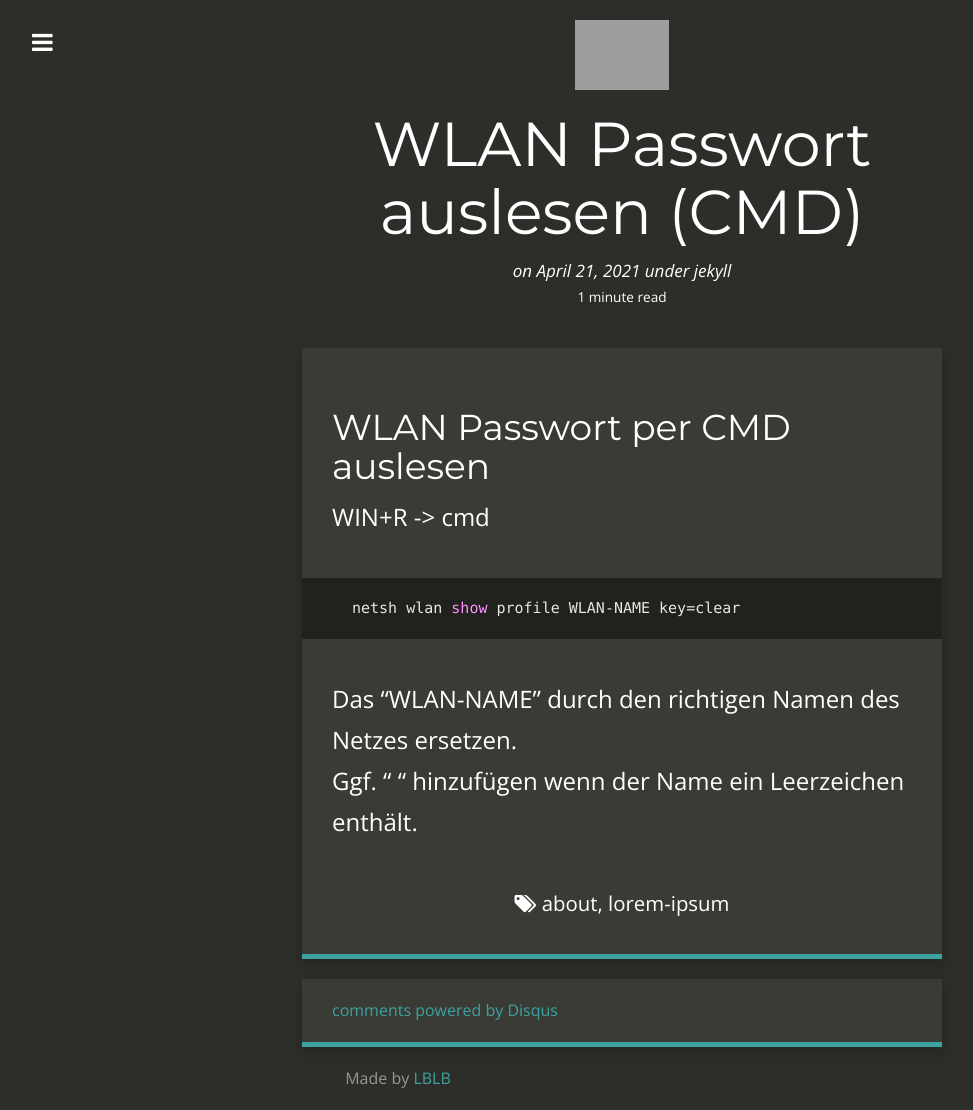
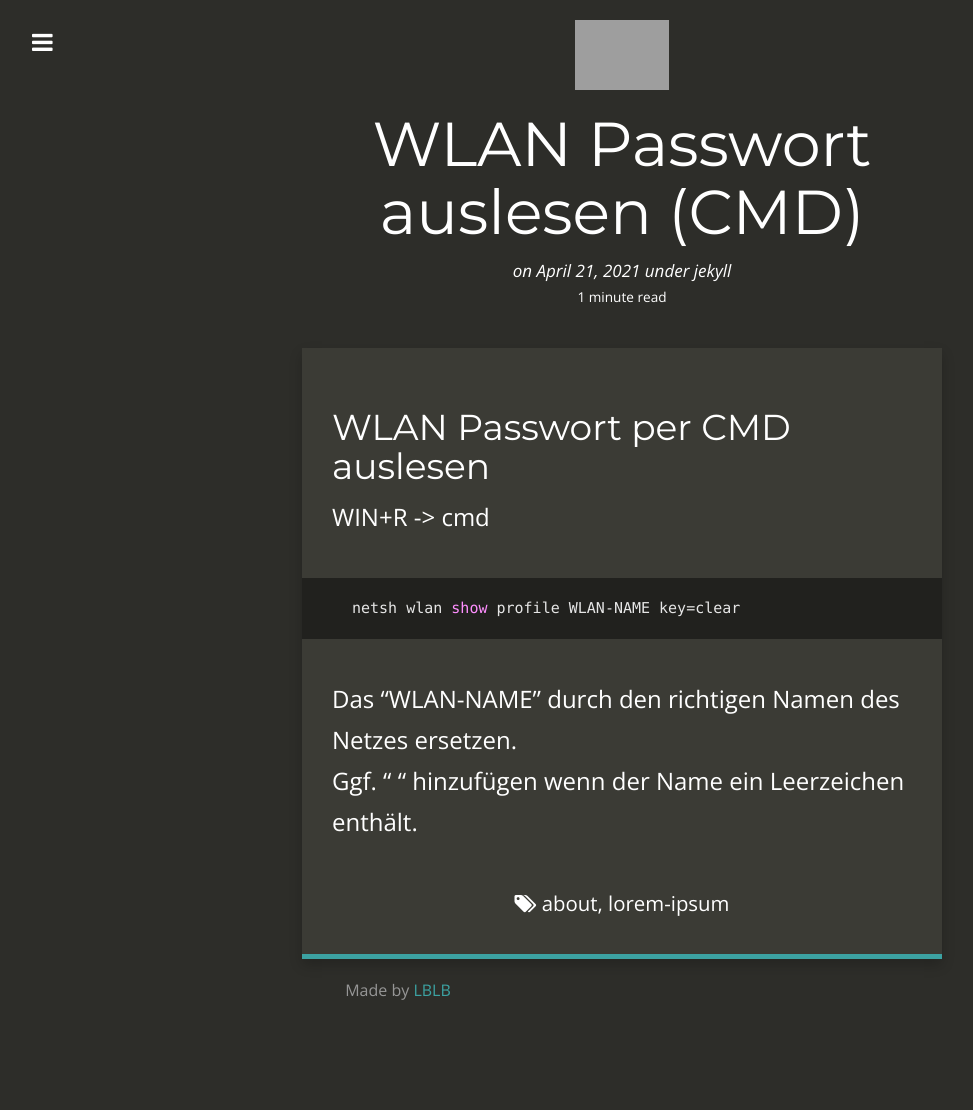
Before and after one commit to eski1337/lblb-it-ffd00, a Jekyll site: the page built from _posts/2021-21-04-WLAN_Passwort_auslesen_(CMD).md, in a window 1280 px wide. Shown: the whole page, without its empty margins (18-991 px from the left). Built offline with Jekyll 4.4.1, drawn with Linux system fonts in a browser that asks for light colours; nearby versions of some CDN libraries; comment, search, counter and statistics services are not loaded; after the commit the page ends 1022 px from its top, so only the background shows below that; grey boxes are pictures that could not be loaded.

Commit message:
post.html: changed

```diff
--- a/_layouts/post.html
+++ b/_layouts/post.html
@@ -104,51 +104,7 @@ layout: default
 
 
 
-      {% if site.disqus_account %}
-      <div class="content-panel comments">
-        <div id="disqus_thread">
-          <noscript>Please enable JavaScript to view the <a href="http://disqus.com/?ref_noscript">comments powered by Disqus.</a></noscript>
-          <a href="http://disqus.com" class="dsq-brlink">comments powered by <span class="logo-disqus">Disqus</span></a>
-        </div>
-      </div>
-      {% endif %}
-      {% if site.related_posts.length > 0 %}
-      <div class="content-panel related clearfix">
-        {% for post in site.related_posts limit:1 %}
-        <div class="related-header">
-          <a href="{{ site.baseurl }}{{ post.url }}">Read More</a>
-        </div>
-          <div class="title">
-            <a href="{{ site.baseurl }}{{ post.url }}">{{ post.title }}</a>
-          </div>
-          <div class="excerpt">
-             {% if post.summary %}
-              {{ post.summary | strip_html | truncatewords:30 }}
-             {% else %}
-              {{ post.excerpt | strip_html | truncatewords:30 }}
-             {% endif %}
-            <a href="{{ site.baseurl }}{{ post.url }}">Continue Reading</a>
-          </div>
-        {% endfor %}
-        <hr />
-        <div class="previous previous-next">
-          {% if page.previous %}
-          <p>
-            <a href="{{ site.baseurl }}{{ page.previous.url }}">{{ page.previous.title }}</a>
-          </p>
-          <p class="date">Published {{ page.previous.date | date: "%B %-d, %Y" }}</p>
-          {% endif %}
-        </div>
-        <div class="next previous-next">
-          {% if page.next %}
-          <p>
-            <a href="{{ site.baseurl }}{{ page.next.url }}">{{ page.next.title }}</a>
-          </p>
-          <p class="date">Published {{ page.next.date | date: "%B %-d, %Y" }}</p>
-          {% endif %}
-        </div>
-      </div>
-      {% endif %}
+
 
     </div>
 
```
